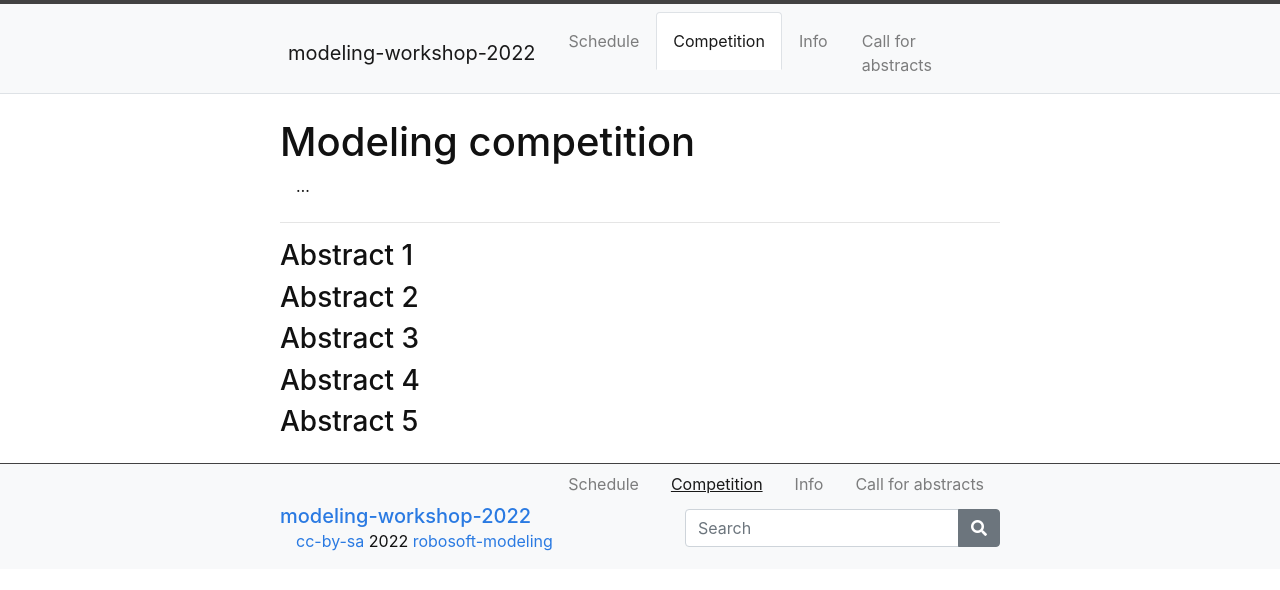
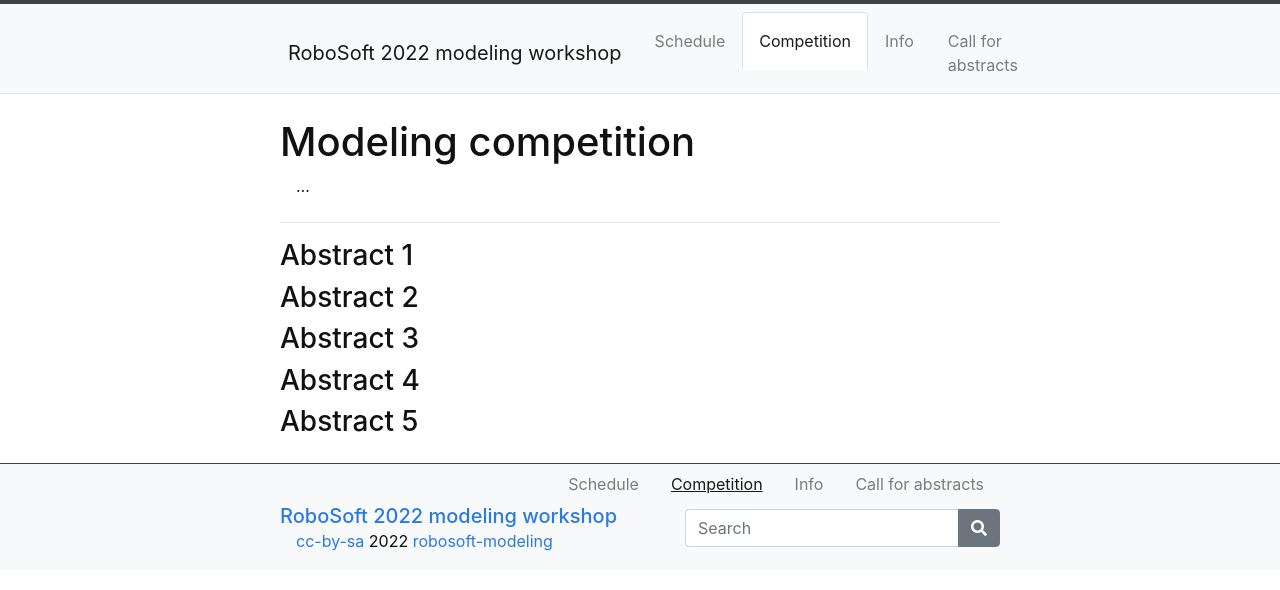
Before and after one commit to robosoft-modeling/robosoft-2022-workshop, a Jekyll site: the page built from content/2-competition.md, in a window 1280 px wide. Shown: the top 590 px of the page. Built offline with Jekyll 4.4.1, drawn with Linux system fonts in a browser that asks for light colours.

Commit message:
Update _config.yml

```diff
--- a/_config.yml
+++ b/_config.yml
@@ -1,5 +1,5 @@
 # Site settings
-title: modeling-workshop-2022
+title: RoboSoft 2022 modeling workshop
 title-icon: fa-brands fa-octopus-deploy
 description: "Robosoft 2022 workshop: Soft Robotics modeling: what are we missing?"
 keywords: "github, github-pages, websites, static gen, hosting, html, workshop, gh-pages"
```
